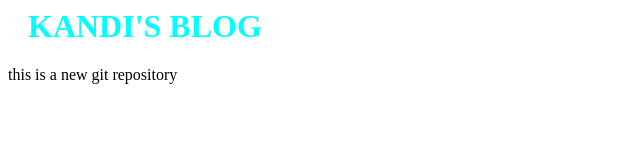
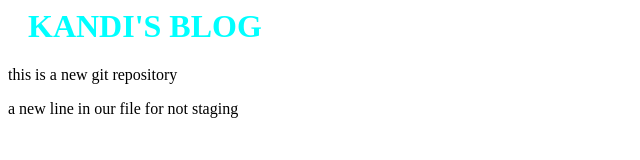
Before and after one commit to f1vour/learning-github, a plain HTML site: page index.html in a window 1280 px wide. Shown: the whole page, without its empty margins (0-640 px from the left). Drawn offline with Linux system fonts and the light colour scheme.

Commit message:
update index.html with a new line

```diff
--- a/index.html
+++ b/index.html
@@ -8,5 +8,6 @@
  <body>
    <h1>KANDI'S BLOG</h1>
    <p>this is a new git repository</p>
+   <p>a new line in our file for not staging</p>
  </body>
 </html>
```
